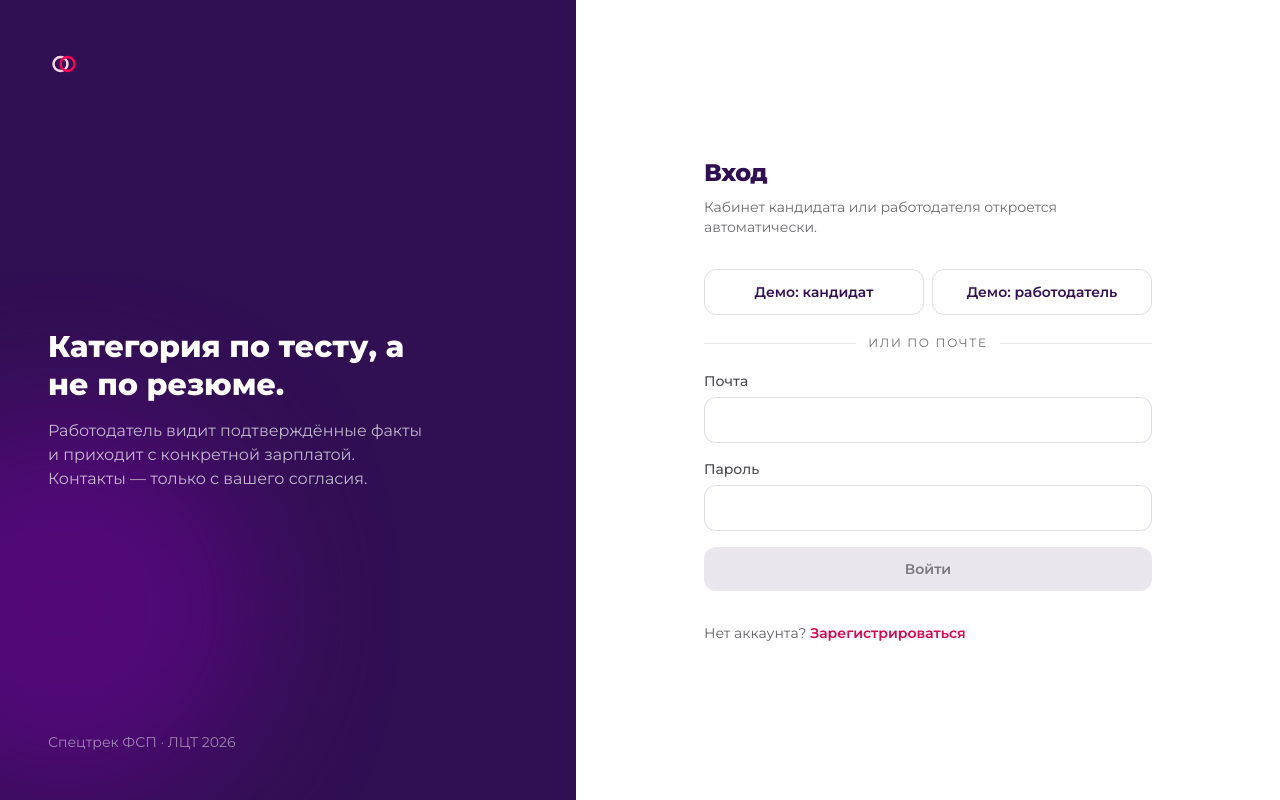
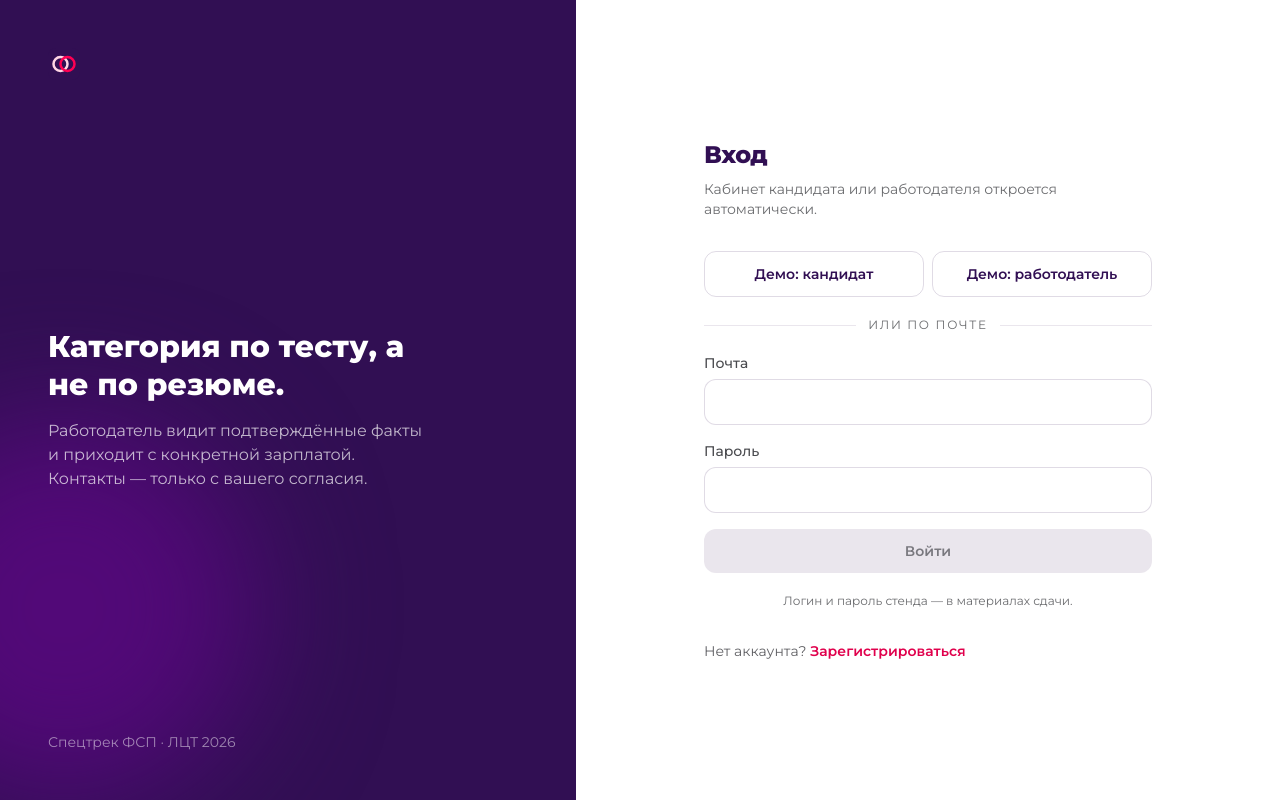
Before and after one commit to neuropeopleteam-afk/draft, a React (Vite) app in the folder frontend/: page /login in a window 1280 px wide. Built offline with nearby package versions, Linux system fonts and the light colour scheme; no server answers.

Commit message:
Reapply "SIMPLIFY п.7а (доп.): /login — строка «Логин и пароль стенда — в материалах сдачи.» возвращена (test_no_stand_password)"
This reverts commit 076ea3b09ffa2038f4254ce99b6fc734ece14a69.

```diff
--- a/frontend/src/pages/Login.tsx
+++ b/frontend/src/pages/Login.tsx
@@ -72,6 +72,7 @@ export default function Login() {
         <button type="submit" className="btn-primary w-full" disabled={busy || !email || !password}>{busy ? "Входим…" : "Войти"}</button>
       </form>
       <FspIdLogin />
+      <p className="mt-5 text-center text-xs text-brand-ink/65">Логин и пароль стенда — в материалах сдачи.</p>
     </AuthShell>
   );
 }
```
